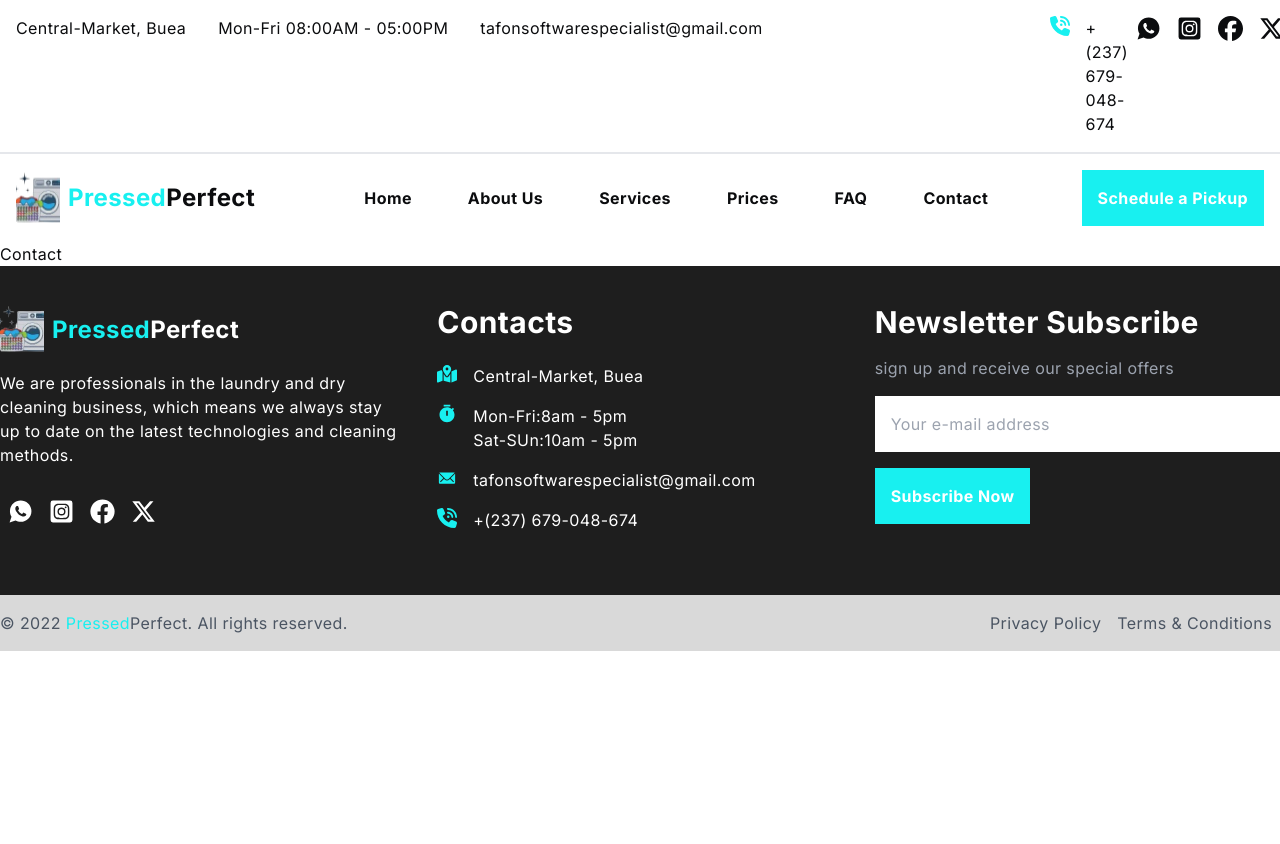
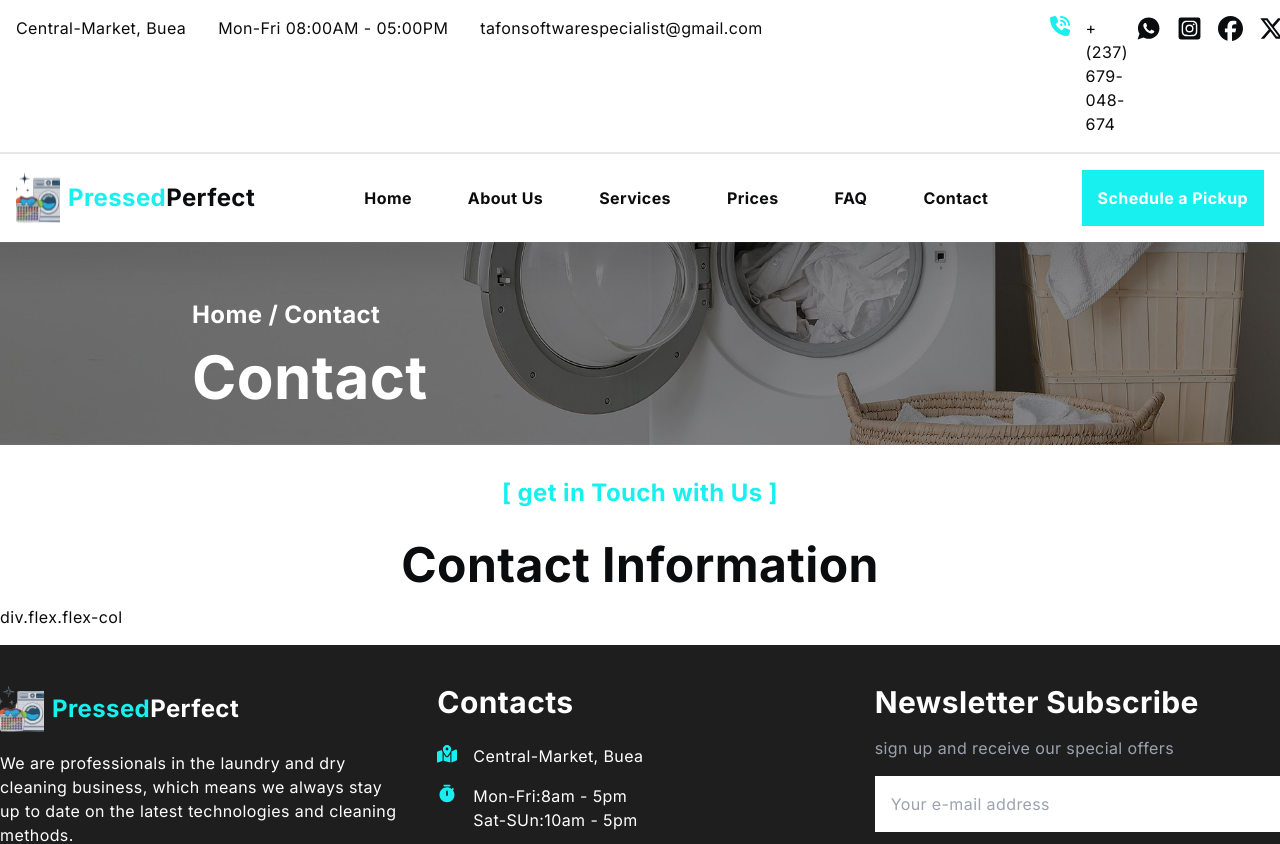
Before and after one commit to tafonhubertnwana/pressedLaundry, a Next.js app: page /contact in a window 1280 px wide. Shown: the top 844 px of the page. Before the commit the page ends 800 px from the top, so only its background shows below. Built offline with nearby package versions, Linux system fonts and the light colour scheme.

Commit message:
creating the contact page

```diff
--- a/app/contact/page.tsx
+++ b/app/contact/page.tsx
@@ -1,8 +1,31 @@
+import Image from 'next/image'
+import banner from '@/public/assets/dst-bg-img.jpg'
 import React from 'react'
 
 const Contact = () => {
   return (
-    <div>Contact</div>
+    <>
+      <div className="w-full">
+        <div className='relative'>
+          <Image src={banner} alt='banner' className='lg:w-full'/>
+          <div className='absolute top-[20%] left-[15%]'>
+            <h5 className='text-white py-4'>Home / Contact</h5>
+            <h1 className='text-white'>Contact</h1>
+          </div>
+        </div>
+        <div className='container m-auto py-4'>
+          <div className='flex flex-col items-center '>
+            <h5 className=" font-bold py-4  text-[#18F0F0]">[ get in Touch with Us ]</h5>
+            <div className='text-center md:w-[50%] py-4'>
+              <h2>Contact Information</h2>
+            </div>
+          </div>
+          <div className="grid grid-cols-5 gap-8">
+            div.flex.flex-col
+          </div>
+        </div>
+      </div>
+    </>
   )
 }
 
```
